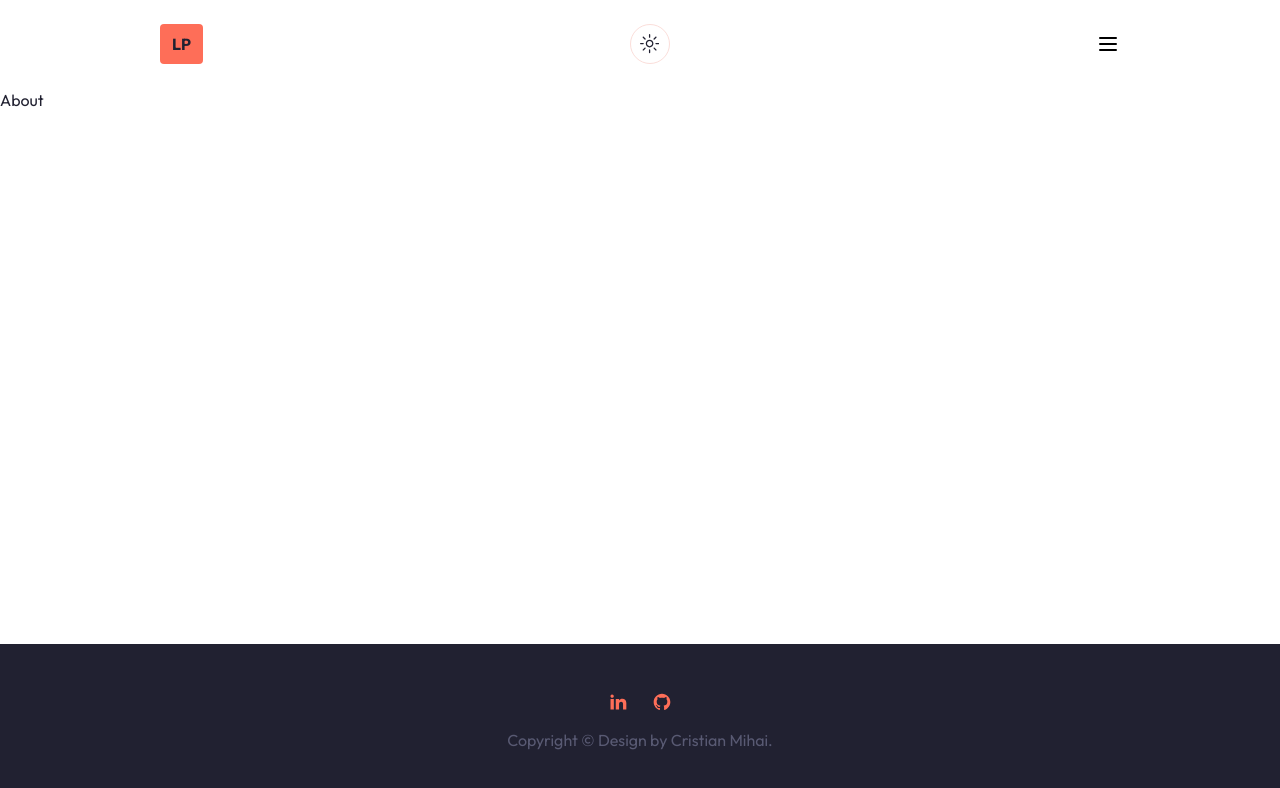
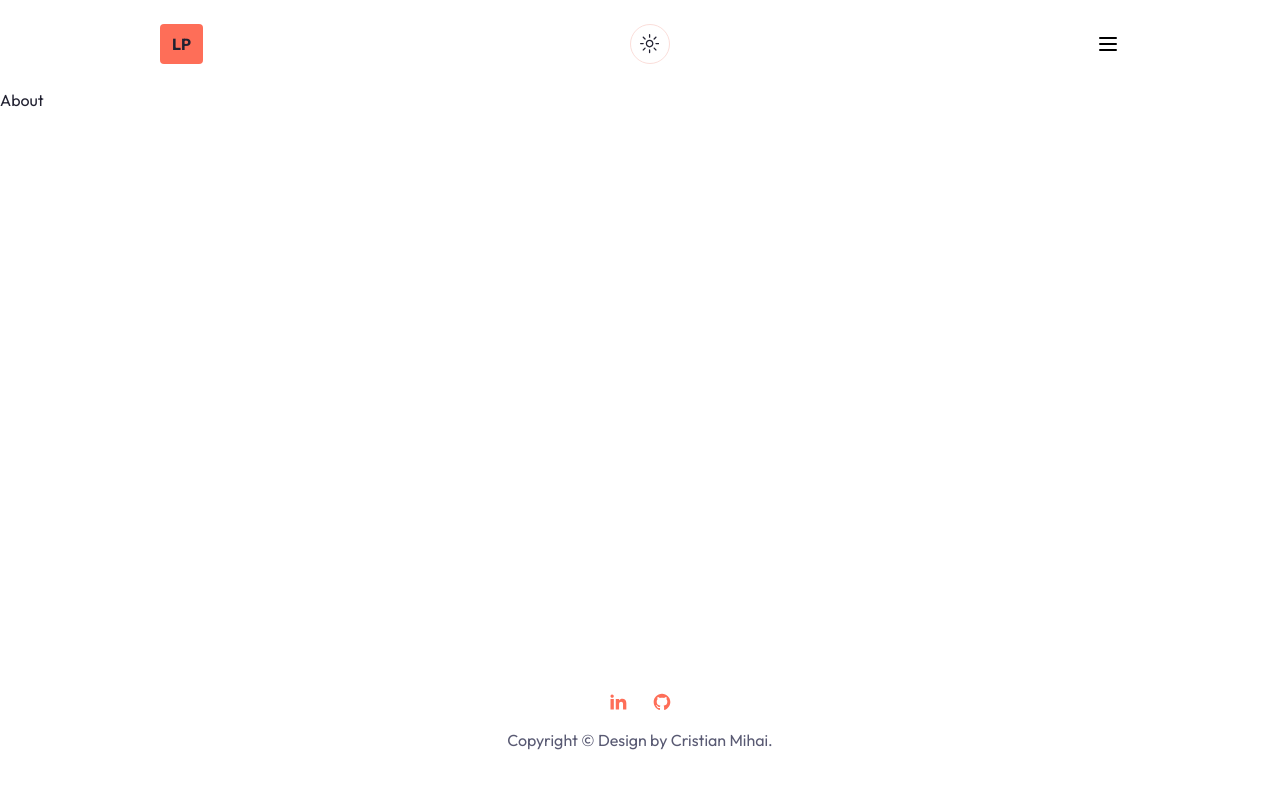
Before and after one commit to KrokoNinja/personal-portfolio, a Next.js app: page /about in a window 1280 px wide. Shown: the top 788 px of the page. Built offline with nearby package versions, Linux system fonts and the light colour scheme.

Commit message:
feat: Adjusted Theme and Footer

```diff
--- a/app/layout.tsx
+++ b/app/layout.tsx
@@ -9,7 +9,8 @@ const outfit = Outfit({ subsets: ["latin"] });
 
 export const metadata: Metadata = {
   title: "Lennert Pfundtner",
-  description: "Web Developer from Germany. Studiyng Computer Science at IU Internationale Hochschule.",
+  description:
+    "Web Developer from Germany. Studiyng Computer Science at IU Internationale Hochschule.",
 };
 
 export default function RootLayout({
@@ -19,7 +20,7 @@ export default function RootLayout({
 }>) {
   return (
     <html lang="en" suppressHydrationWarning={true}>
-      <ThemeProvider attribute="class" defaultTheme="system" enableSystem>
+      <ThemeProvider attribute="class" defaultTheme="dark" enableSystem>
         <body className={outfit.className}>
           <div className="relative min-h-screen">
             <Header />
--- a/components/Footer.tsx
+++ b/components/Footer.tsx
@@ -2,10 +2,13 @@ import Socials from "./Socials";
 
 export default function Footer() {
   return (
-    <footer className="absolute bottom-0 w-full bg-secondary py-12">
+    <footer className="absolute bottom-0 w-full dark:bg-secondary py-12">
       <div className="container mx-auto">
         <div className="flex flex-col items-center justify-between">
-          <Socials containerStyles="flex gap-x-6 mx-auto xl:mx-0 mb-4" iconStyles="text-primary text-[20px] dark:text-white/70 hover:text-white dark:hover:text-primary transition-all" />
+          <Socials
+            containerStyles="flex gap-x-6 mx-auto xl:mx-0 mb-4"
+            iconStyles="text-primary text-[20px] dark:text-white/70 hover:text-white dark:hover:text-primary transition-all"
+          />
           <div className="text-muted-foreground">
             Copyright &copy; Design by Cristian Mihai.
           </div>
```
